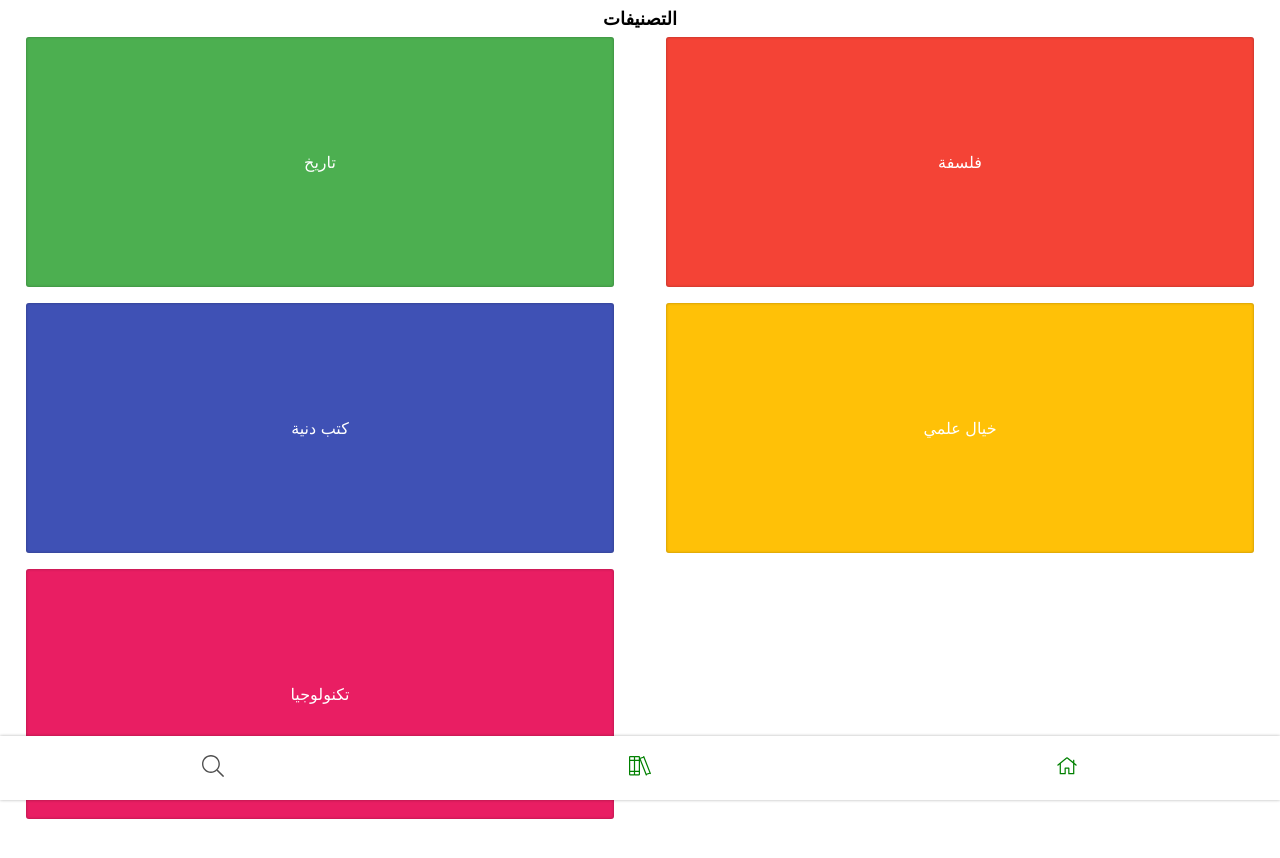
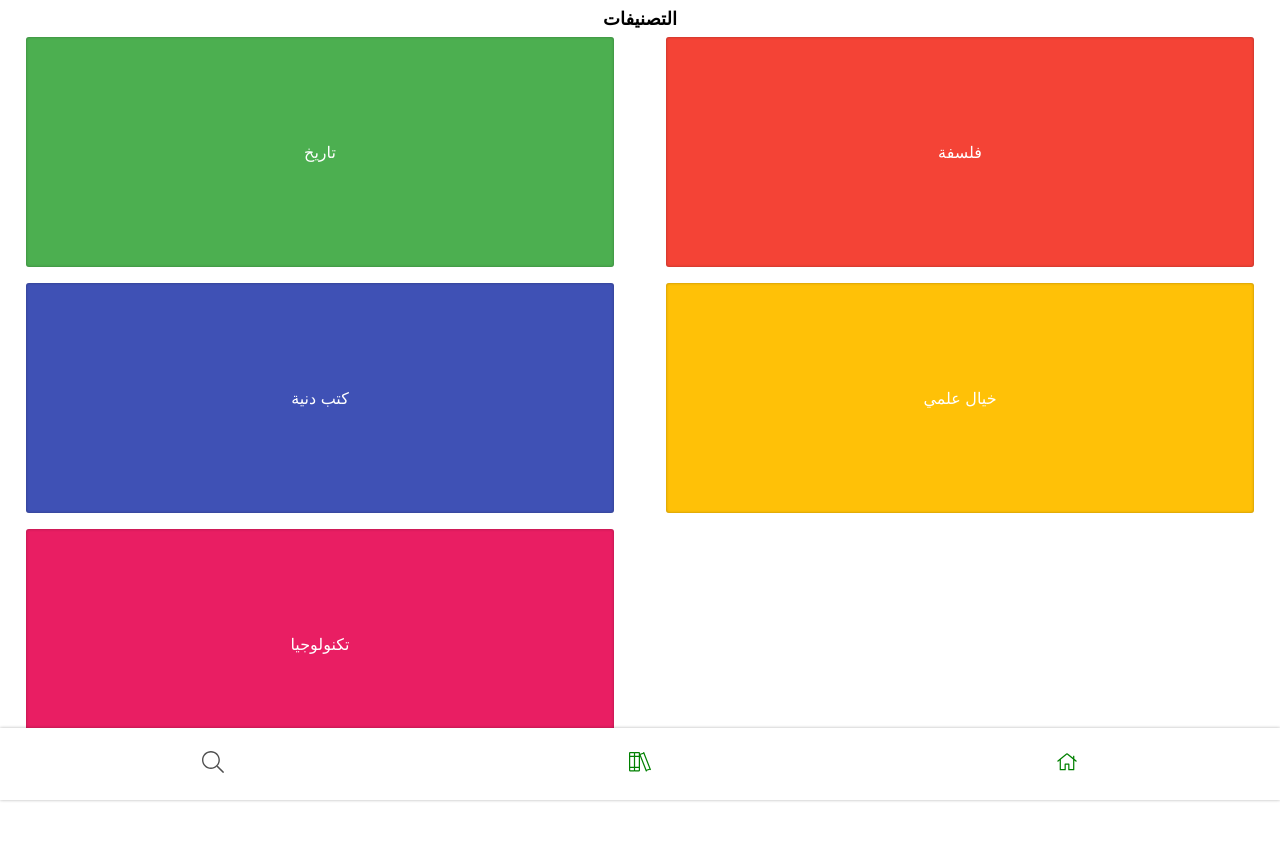
Before and after one commit to TheYass1n/Kotob, a React (Create React App) app: page /categories in a window 1280 px wide. Shown: the top 858 px of the page. Built offline with nearby package versions, Linux system fonts and the light colour scheme.

Commit message:
some change on navbar

```diff
--- a/src/App.css
+++ b/src/App.css
@@ -22,7 +22,7 @@ body {
 .lang__selector__contener{
   position: fixed;
     bottom: 0;
-    box-shadow: 0px 0px 6px rgba(0,0,0,0.1);
+    box-shadow: 0px 0px 16px rgba(0,0,0,0.25);
     z-index: 100;
     background: white;
     width: 100%;
@@ -46,6 +46,7 @@ body {
     background: green;
     color: white;
     margin: 5px;
+    min-height: 35px;
 }
 
 .home__contener {
@@ -128,7 +129,7 @@ body {
     text-decoration: none;
     color: white;
     border-radius: 3px;
-    min-height: 250px;
+    min-height: 230px;
     box-shadow: inset 0px 0px 3px rgba(0,0,0,0.3);
     margin: auto;
     margin-bottom: 1rem;
@@ -426,12 +427,12 @@ input {
     background: white;
 
 }
-
+/******book component******/
 
 /*nav bar*/
 .nav__bar{
     width: 100%;
-    height: 8vh;
+    height: 9vh;
     display: flex;
     background: white;
     align-items: center;
--- a/src/Components/home.js
+++ b/src/Components/home.js
@@ -20,20 +20,21 @@ function HOME() {
   const openModal = () => setShow(true);
   const closeModal = () => setShow(false);
 
+  const SelectedLang = localStorage.getItem('selectedLang');
+
 
   const res = useFetch(
-    "https://www.googleapis.com/books/v1/volumes?q=subject:fiction&key=AIzaSyDPEB6OF1CbUKLIsJqI-2deQJcBZJ1yuDE",
+    "https://www.googleapis.com/books/v1/volumes?q=subject:fiction&langRestrict=ar&key=AIzaSyDPEB6OF1CbUKLIsJqI-2deQJcBZJ1yuDE",
     {}
   );
 
 
-  console.log("History ==== ", res);
+  console.log("subject:fiction ==== ", res);
   if (!res.response) {
     return  <LinearProgress  buffer={0.9} indeterminate={true}  />;
   }
 
   //get the Languagen that user choose
-  const SelectedLang = localStorage.getItem('selectedLang');
 
   const dogName = res.response.items;
   console.log("dog", dogName);
--- a/src/Components/info/index.scss
+++ b/src/Components/info/index.scss
@@ -2,12 +2,13 @@
   background-color: transparent;
   box-sizing: border-box;
   color: transparent;
-  height: 100vh;
   line-height: 1.4;
   overflow: hidden;
   padding: 30px;
   pointer-events: none;
   position: absolute;
+  top:0;
+  bottom:0;
   transition: all .2s .05s ease-out;
   z-index: 1;
 
```
